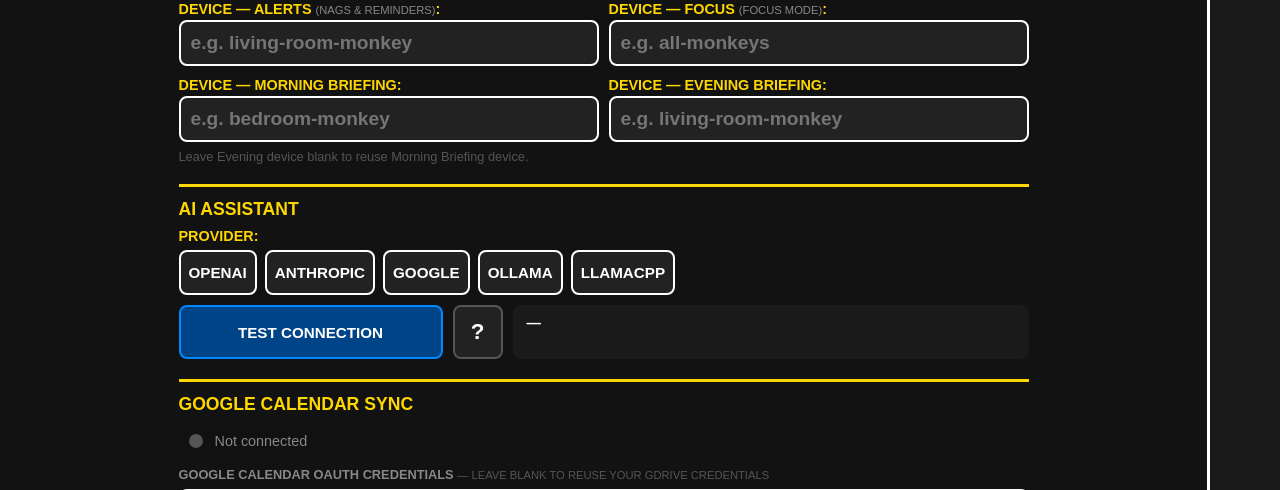
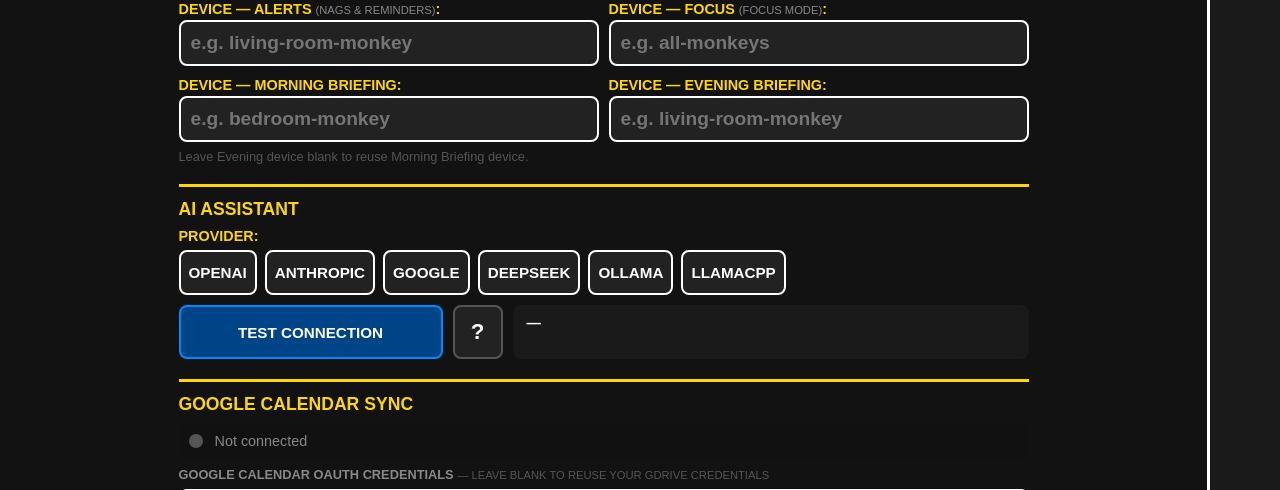
Before and after one commit to TheSharmanator/adhdtaskmanager, a Flask app: page /settings in a window 1280 px wide. Shown: the part 854-1344 px from the top of the page. Run offline with Flask 3, Linux system fonts and the light colour scheme; data comes from the database, SQL or seed files in the repository.

Commit message:
feat: add DeepSeek provider and fix evening briefing double-trigger
Add DeepSeek as an LLM provider (OpenAI-compatible API). Fix /api/tonight
firing _send_tonight_vm() on every button press alongside the scheduled
background briefing, causing Alexa to announce twice.

Co-Authored-By: Claude Sonnet 4.6 <noreply@anthropic.com>

```diff
--- a/app.py
+++ b/app.py
@@ -1519,8 +1519,6 @@ def tonight_api():
 
     conn.close()
 
-    _send_tonight_vm()
-
     return jsonify({
         'completed_today': completed,
         'rolled_over': rolled,
--- a/llm_service.py
+++ b/llm_service.py
@@ -64,13 +64,18 @@ def call_llm(prompt, model_type='quick', system_prompt=None, overrides=None):
         return None
 
     try:
-        if provider == 'openai':
+        if provider in ('openai', 'deepseek'):
             msgs = []
             if system_prompt:
                 msgs.append({'role': 'system', 'content': system_prompt})
             msgs.append({'role': 'user', 'content': prompt})
+            base_url = (
+                'https://api.deepseek.com/v1/chat/completions'
+                if provider == 'deepseek'
+                else 'https://api.openai.com/v1/chat/completions'
+            )
             r = requests.post(
-                'https://api.openai.com/v1/chat/completions',
+                base_url,
                 headers={'Authorization': f'Bearer {api_key}', 'Content-Type': 'application/json'},
                 json={'model': model, 'messages': msgs, 'max_tokens': 600},
                 timeout=20
--- a/templates/settings.html
+++ b/templates/settings.html
@@ -222,6 +222,7 @@
                     <button type="button" class="p-btn provider-btn" id="prov-openai" onclick="setProvider('openai', this)">OPENAI</button>
                     <button type="button" class="p-btn provider-btn" id="prov-anthropic" onclick="setProvider('anthropic', this)">ANTHROPIC</button>
                     <button type="button" class="p-btn provider-btn" id="prov-google" onclick="setProvider('google', this)">GOOGLE</button>
+                    <button type="button" class="p-btn provider-btn" id="prov-deepseek" onclick="setProvider('deepseek', this)">DEEPSEEK</button>
                     <button type="button" class="p-btn provider-btn" id="prov-ollama" onclick="setProvider('ollama', this)">OLLAMA</button>
                     <button type="button" class="p-btn provider-btn" id="prov-llamacpp" onclick="setProvider('llamacpp', this)">LLAMACPP</button>
                 </div>
@@ -434,6 +435,7 @@
                 <strong style="color:#ffd700;">OPENAI:</strong> Key from platform.openai.com. Quick: <code>gpt-4o-mini</code>, Deep: <code>gpt-4o</code>.<br><br>
                 <strong style="color:#ffd700;">ANTHROPIC:</strong> Key from console.anthropic.com. Quick: <code>claude-haiku-4-5-20251001</code>, Deep: <code>claude-sonnet-4-6</code>.<br><br>
                 <strong style="color:#ffd700;">GOOGLE:</strong> Key from aistudio.google.com. Quick: <code>gemini-2.0-flash</code>, Deep: <code>gemini-1.5-pro</code>.<br><br>
+                <strong style="color:#ffd700;">DEEPSEEK:</strong> Key from platform.deepseek.com. Quick: <code>deepseek-v4-flash</code>, Deep: <code>deepseek-v4-pro</code>.<br><br>
                 <strong style="color:#ffd700;">OLLAMA:</strong> Run Ollama on any networked machine. Host: <code>http://192.168.x.x:11434</code>. Model name must match what Ollama has pulled (e.g. <code>llama3.2</code>).<br><br>
                 <strong style="color:#ffd700;">LLAMACPP:</strong> Run llama-server with <code>--port 8080</code>. Set host to <code>http://192.168.x.x:8080</code>. Model field can be left as <code>local</code>.
             </p>
@@ -493,8 +495,9 @@
             openai:    ['gpt-4o-mini', 'gpt-4o', 'gpt-4-turbo', 'gpt-3.5-turbo'],
             anthropic: ['claude-opus-4-8', 'claude-sonnet-4-6', 'claude-haiku-4-5-20251001'],
             google:    ['gemini-3.5-flash', 'gemini-3.1-pro-preview', 'gemini-3-flash-preview', 'gemini-3.1-flash-lite', 'gemini-2.5-flash', 'gemini-2.5-flash-lite', 'gemini-2.5-pro'],
+            deepseek:  ['deepseek-v4-flash', 'deepseek-v4-pro'],
         };
-        const KEY_LABELS = { openai: 'OPENAI API KEY:', anthropic: 'ANTHROPIC API KEY:', google: 'GOOGLE API KEY:' };
+        const KEY_LABELS = { openai: 'OPENAI API KEY:', anthropic: 'ANTHROPIC API KEY:', google: 'GOOGLE API KEY:', deepseek: 'DEEPSEEK API KEY:' };
         const HOST_LABELS = { ollama: 'OLLAMA HOST:', llamacpp: 'LLAMACPP HOST:' };
 
         function setProvider(provider, btn) {
@@ -505,7 +508,7 @@
         }
 
         function updateProviderUI(provider) {
-            const isCloud = ['openai', 'anthropic', 'google'].includes(provider);
+            const isCloud = ['openai', 'anthropic', 'google', 'deepseek'].includes(provider);
             const isLocal = ['ollama', 'llamacpp'].includes(provider);
             document.getElementById('cloud-model-section').style.display = isCloud ? 'block' : 'none';
             document.getElementById('local-model-section').style.display = isLocal ? 'block' : 'none';
```
